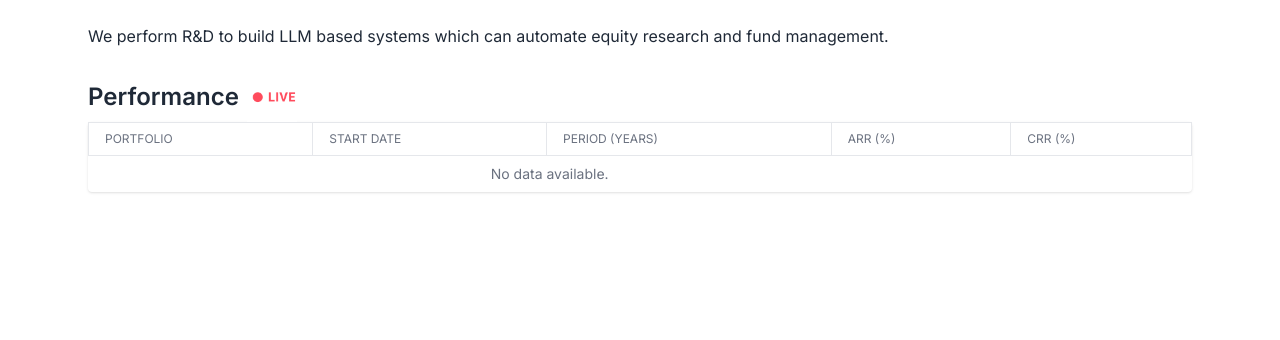
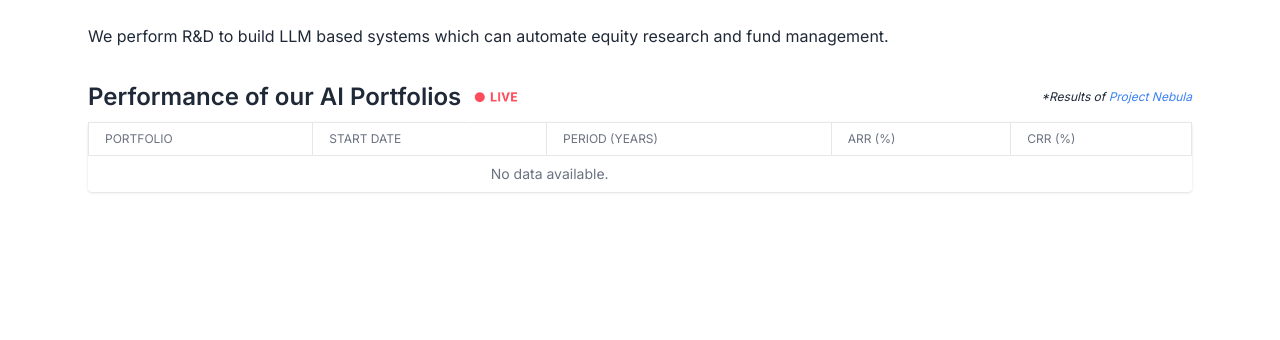
Before and after one commit to AvishkarArjan/relativityweb, a Django app: page / in a window 1280 px wide. Shown: the part 104-444 px from the top of the page. Run offline with Django 5.2, Linux system fonts and the light colour scheme; data that the repository does not hold is empty; some libraries are stand-ins or nearby versions.

Commit message:
nebula link on result

```diff
--- a/core/templates/home.html
+++ b/core/templates/home.html
@@ -7,10 +7,21 @@
     <p>We perform R&D to build LLM based systems which can automate equity research and fund management.</p>
     <br>
 
-    <div class="flex gap-2 items-center">
-        <h2 class="text-2xl font-semibold">Performance</h2>
-        <img class="max-w-[50px]" src="{% static 'images/live.gif' %}" alt="Live">
-    </div>
+        <div class='flex justify-between items-center w-full'>
+            <div class="flex gap-2 items-center">
+                <h2 class="text-2xl font-semibold">Performance of our AI Portfolios</h2>
+                <img class="max-w-[50px]" src="{% static 'images/live.gif' %}" alt="Live">
+            </div>
+
+            <div>
+                <p class="text-xs italic">
+                    *Results of
+                    <a class="text-blue-500 hover:underline" href="/nebula/">Project Nebula</a>
+                </p>
+            </div>
+
+
+        </div>
 
 
     <table class="min-w-full bg-white shadow rounded">
```
